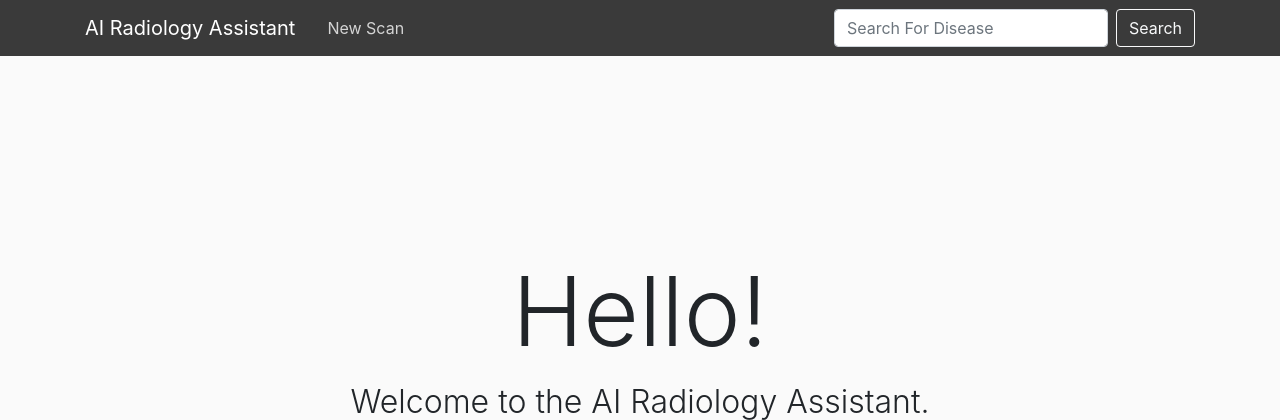
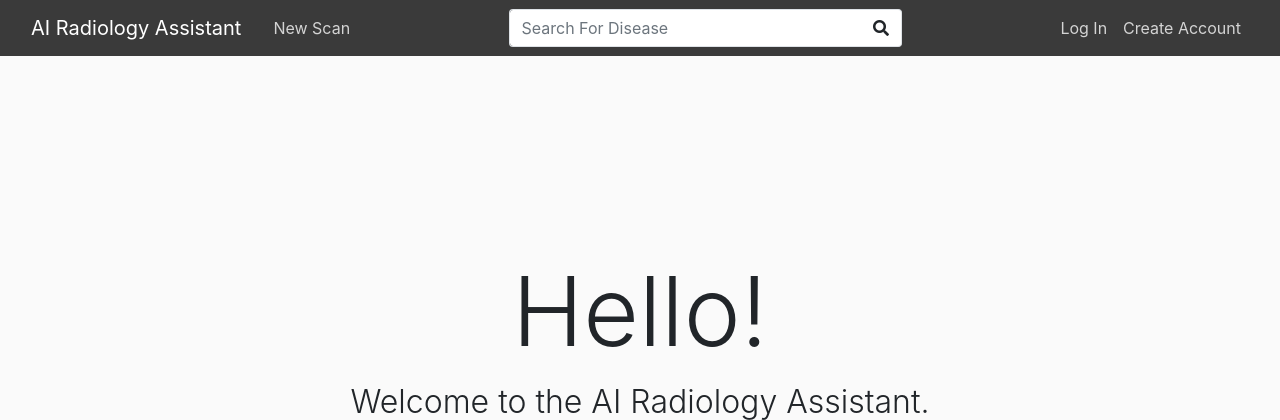
Before and after one commit to krishna0726/AI-Radiology-Assistant, a Flask app: page / in a window 1280 px wide. Shown: the top 420 px of the page. Run offline with Flask 2, Linux system fonts and the light colour scheme; some libraries are stand-ins or nearby versions.

Commit message:
Preparation for new features

```diff
--- a/radiology_assistant/static/css/main.css
+++ b/radiology_assistant/static/css/main.css
@@ -26,3 +26,7 @@ body {
     border-radius: 3px;
     margin-bottom: 20px;
 }
+
+.container {
+    max-width: 100%;
+}
--- a/radiology_assistant/templates/layout.html
+++ b/radiology_assistant/templates/layout.html
@@ -7,6 +7,8 @@
 
     <link rel="stylesheet" href="https://maxcdn.bootstrapcdn.com/bootstrap/4.0.0/css/bootstrap.min.css"
         integrity="sha384-Gn5384xqQ1aoWXA+058RXPxPg6fy4IWvTNh0E263XmFcJlSAwiGgFAW/dAiS6JXm" crossorigin="anonymous">
+
+    <link rel="stylesheet" href="https://pro.fontawesome.com/releases/v5.10.0/css/all.css" integrity="sha384-AYmEC3Yw5cVb3ZcuHtOA93w35dYTsvhLPVnYs9eStHfGJvOvKxVfELGroGkvsg+p" crossorigin="anonymous"/>
 
     <link rel="stylesheet" type="text/css" href="{{ url_for('static', filename='css/main.css') }}">
     {% block styles %}
@@ -26,16 +28,25 @@
                     <span class="navbar-toggler-icon"></span>
                 </button>
                 <div class="collapse navbar-collapse" id="navbarToggle">
-                    <div class="navbar-nav mr-auto">
+                    <div class="navbar-nav">
                         <a class="nav-item nav-link" href="{{url_for('home')}}">New Scan</a>
                     </div>
+                    <form class="my-auto d-inline w-100 mx-auto" style="max-width: 40%;">
+                        <div class="input-group">
+                            <input type="text" class="form-control border border-right-0" placeholder="Search For Disease">
+                            <span class="input-group-append">
+                                <button class="btn btn-light border border-left-0" type="button" style="background-color: white;">
+                                    <i class="fa fa-search"></i>
+                                </button>
+                            </span>
+                        </div>
+                    </form>
+
                     <div class="navbar-nav">
-                        <form class="form-inline mt-2 mt-md-0">
-                            <input class="form-control mr-sm-2" type="text" placeholder="Search For Disease"
-                                aria-label="Search">
-                            <a class="btn btn-outline-light my-2 my-sm-0" href="{{url_for('search')}}">Search</a>
-                        </form>
+                        <a class="nav-item nav-link" href="#">Log In</a>
+                        <a class="nav-item nav-link" href="#">Create Account</a>
                     </div>
+
                 </div>
             </div>
         </nav>
```
